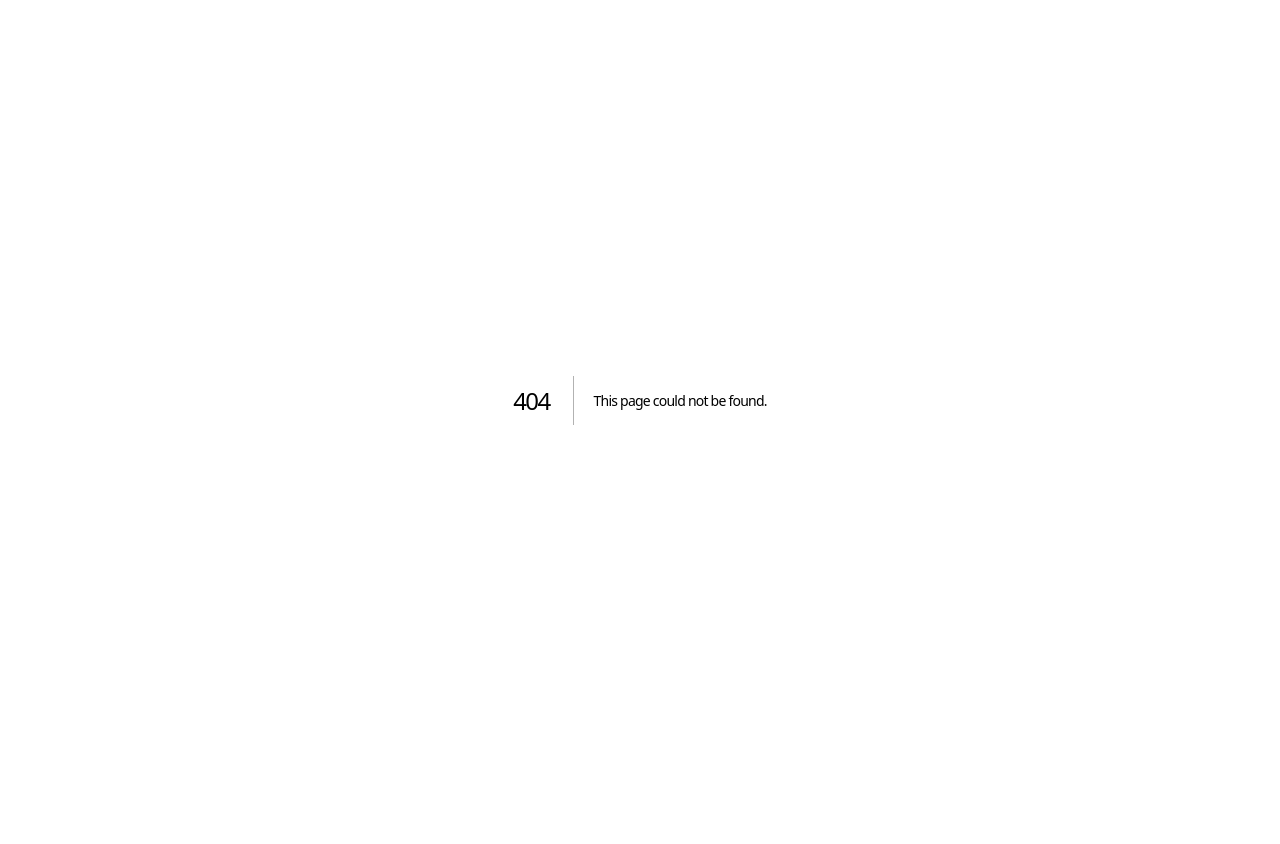
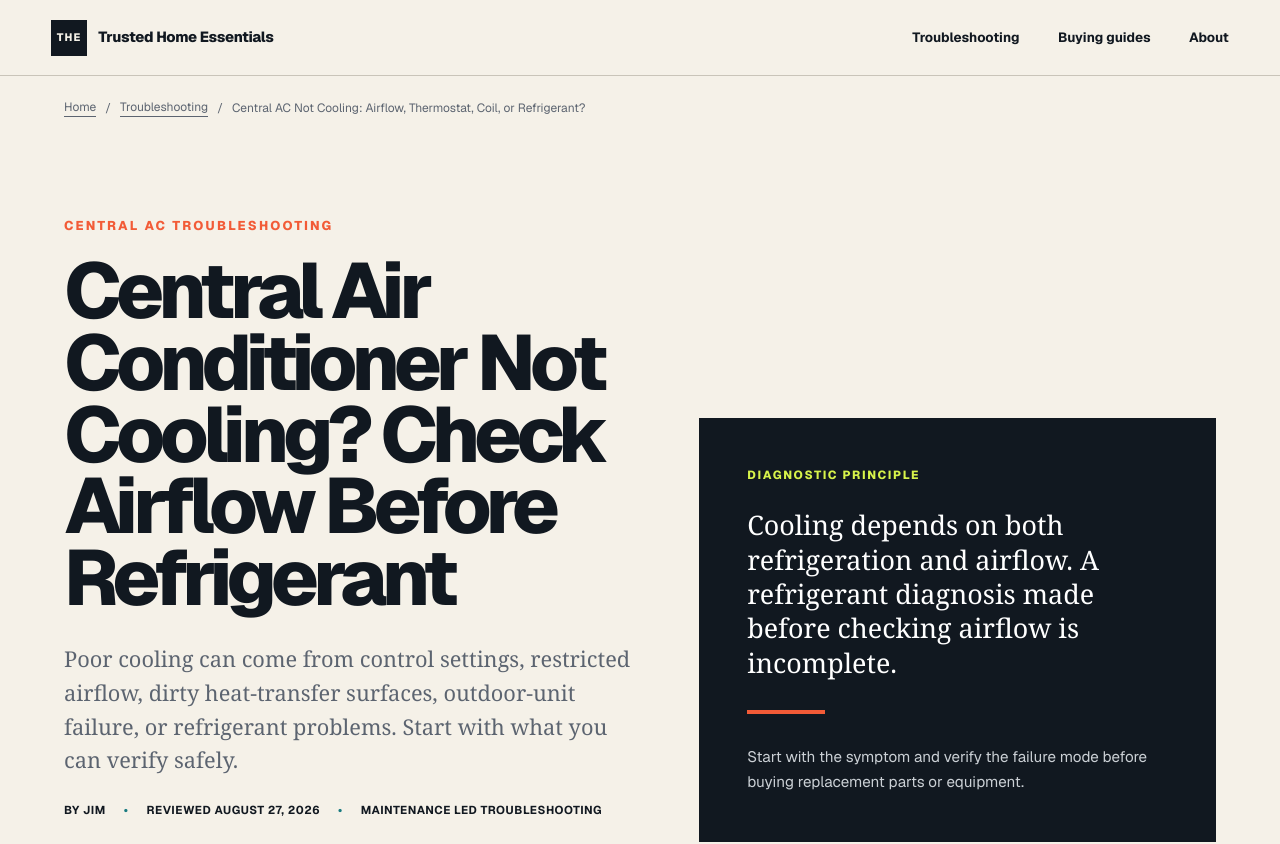
Before and after one commit to Dudeism74/trusted-home-2025, a Next.js app: page /central-air-conditioner-not-cooling-troubleshooting-guide in a window 1280 px wide. Before the commit this address had no page. Shown: the top 844 px of the page. Before the commit the page ends 800 px from the top, so only its background shows below. Built offline with nearby package versions, Linux system fonts and the light colour scheme.

Commit message:
Restore central AC troubleshooting URL

```diff
--- /dev/null
+++ b/app/central-air-conditioner-not-cooling-troubleshooting-guide/page.tsx
@@ -0,0 +1,17 @@
+import type { Metadata } from "next";
+import { ResourcePage } from "../components/resource-page";
+import { getAdditionalResource } from "../lib/additional-resources";
+
+const resource = getAdditionalResource(
+  "central-air-conditioner-not-cooling-troubleshooting-guide",
+)!;
+
+export const metadata: Metadata = {
+  title: resource.metaTitle,
+  description: resource.metaDescription,
+  alternates: { canonical: `/${resource.slug}` },
+};
+
+export default function CentralAirNotCoolingPage() {
+  return <ResourcePage resource={resource} />;
+}
```
